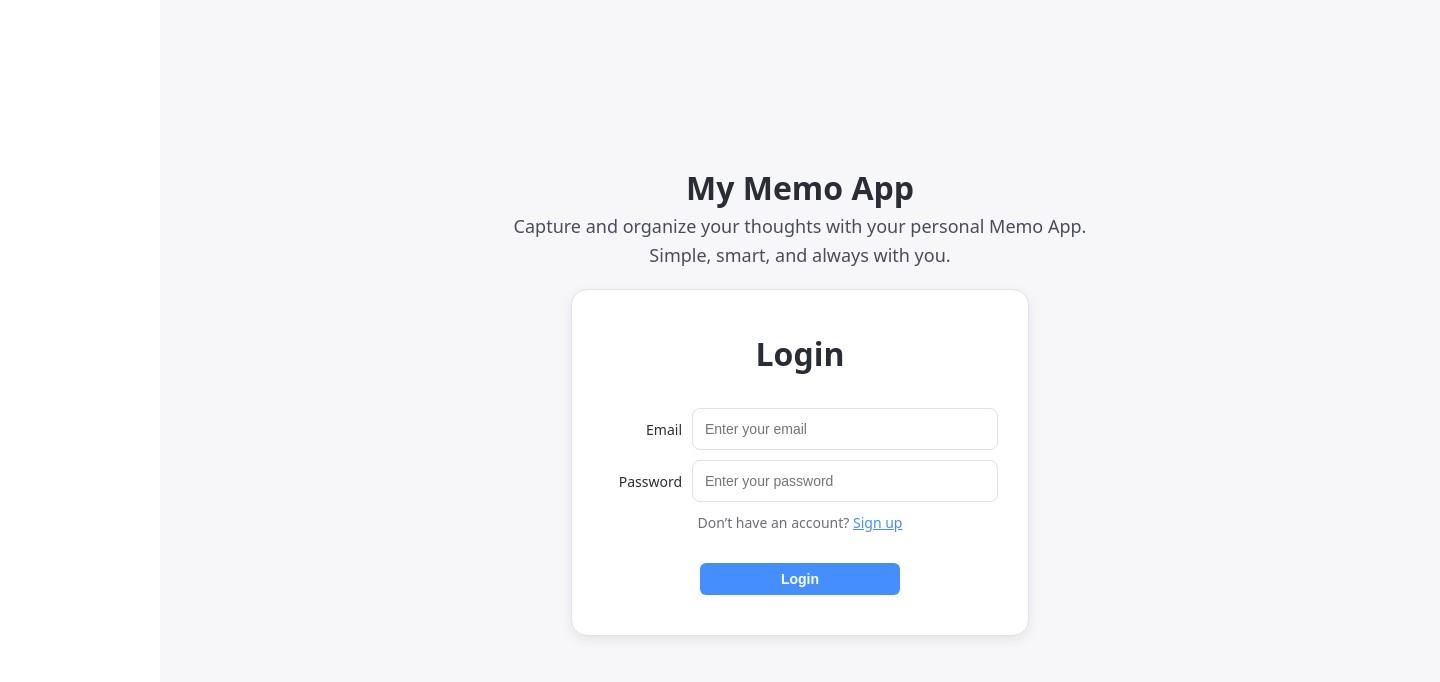
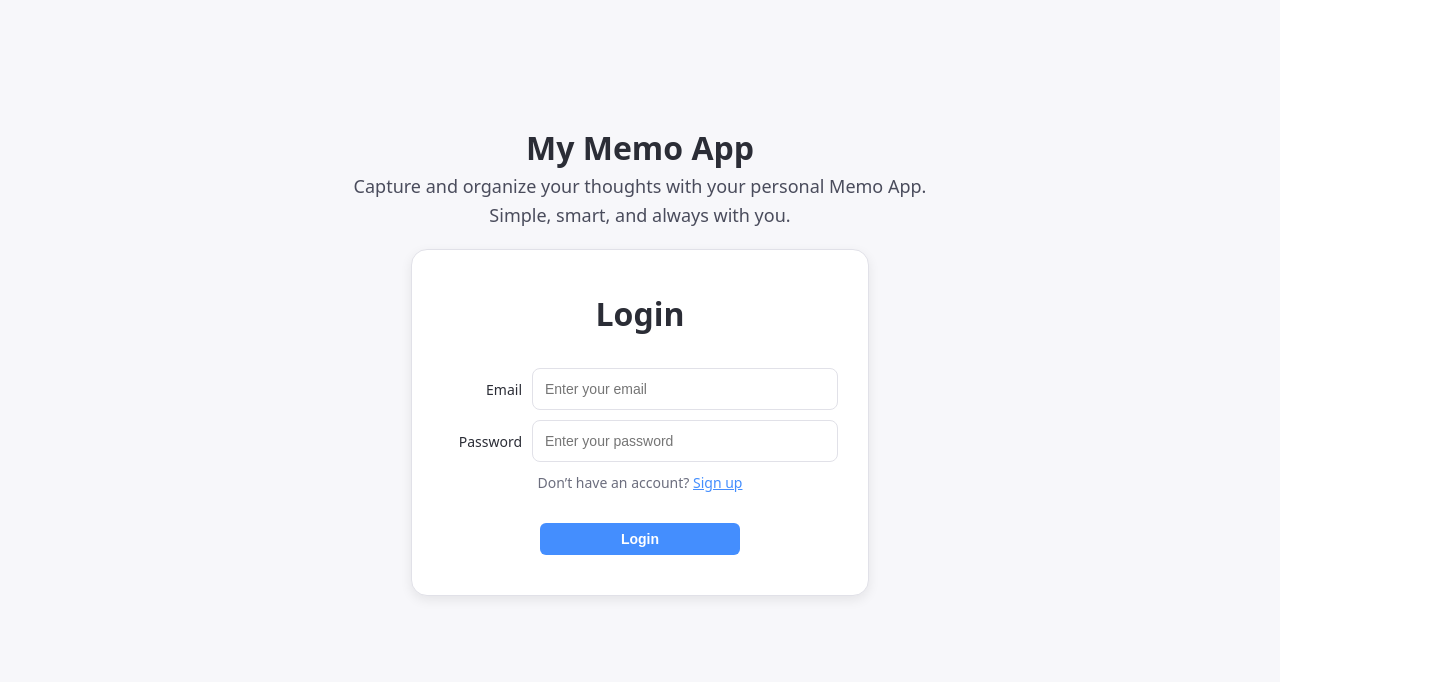
Before and after one commit to MJZ-Templates/custom-memo-app, a React (Vite) app in the folder front/: page / in a window 1280 px wide. Shown: the top 682 px of the page, 1440 px wide, since content can reach past the window. Built offline with nearby package versions, Linux system fonts and the light colour scheme.

Commit message:
fix: 전체적인 레이아웃 수정

```diff
--- a/front/src/App.jsx
+++ b/front/src/App.jsx
@@ -5,9 +5,12 @@ import MemoListPage from "./pages/MemoListPage";
 import styled from "@emotion/styled";
 
 const AppContainer = styled.div`
-  max-width: 960px;
+  display: flex;
+  justify-content: center;
   box-sizing: border-box;
+  width: 100%;
   margin: 0 auto;
+  background-color: #f7f7fa;
 `;
 
 function App() {
--- a/front/src/pages/LoginPage.jsx
+++ b/front/src/pages/LoginPage.jsx
@@ -8,9 +8,10 @@ const LoginPageContainer = styled.div`
   justify-content: center;
   align-items: center;
   height: 100vh;
-  width: 100vw;
+  width: 100%;
+  max-width: 960px;
   gap: 20px;
-  background-color: #f7f7fa;
+  margin-top: -40px;
 `;
 
 const IntroWrapper = styled.div`
--- a/front/src/pages/MemoListPage.jsx
+++ b/front/src/pages/MemoListPage.jsx
@@ -142,6 +142,9 @@ const PageContainer = styled.div`
   flex-direction: column;
   align-items: center;
   height: 100vh;
+  width: 100%;
+  max-width: 960px;
+
   gap: 30px;
 `;
 
@@ -152,7 +155,6 @@ const MemoListPageContainer = styled.div`
   width: 100%;
   padding: 40px 30px;
   border-radius: 16px;
-  background-color: #fff;
   gap: 30px;
 `;
 
--- a/front/src/pages/SignUpPage.jsx
+++ b/front/src/pages/SignUpPage.jsx
@@ -9,8 +9,9 @@ const SignUpPageContainer = styled.div`
   justify-content: center;
   align-items: center;
   height: 100vh;
-  width: 100vw;
-  background-color: #f7f7fa;
+  width: 100%;
+  max-width: 960px;
+  gap: 20px;
 `;
 
 const FormCard = styled.div`
@@ -21,7 +22,7 @@ const FormCard = styled.div`
   border: 1px solid #e1e1e8;
   border-radius: 16px;
   box-shadow: 0 4px 12px rgba(0, 0, 0, 0.08);
-  background-color: #fff;
+  background-color: #ffffff;
   gap: 30px;
 `;
 
```
